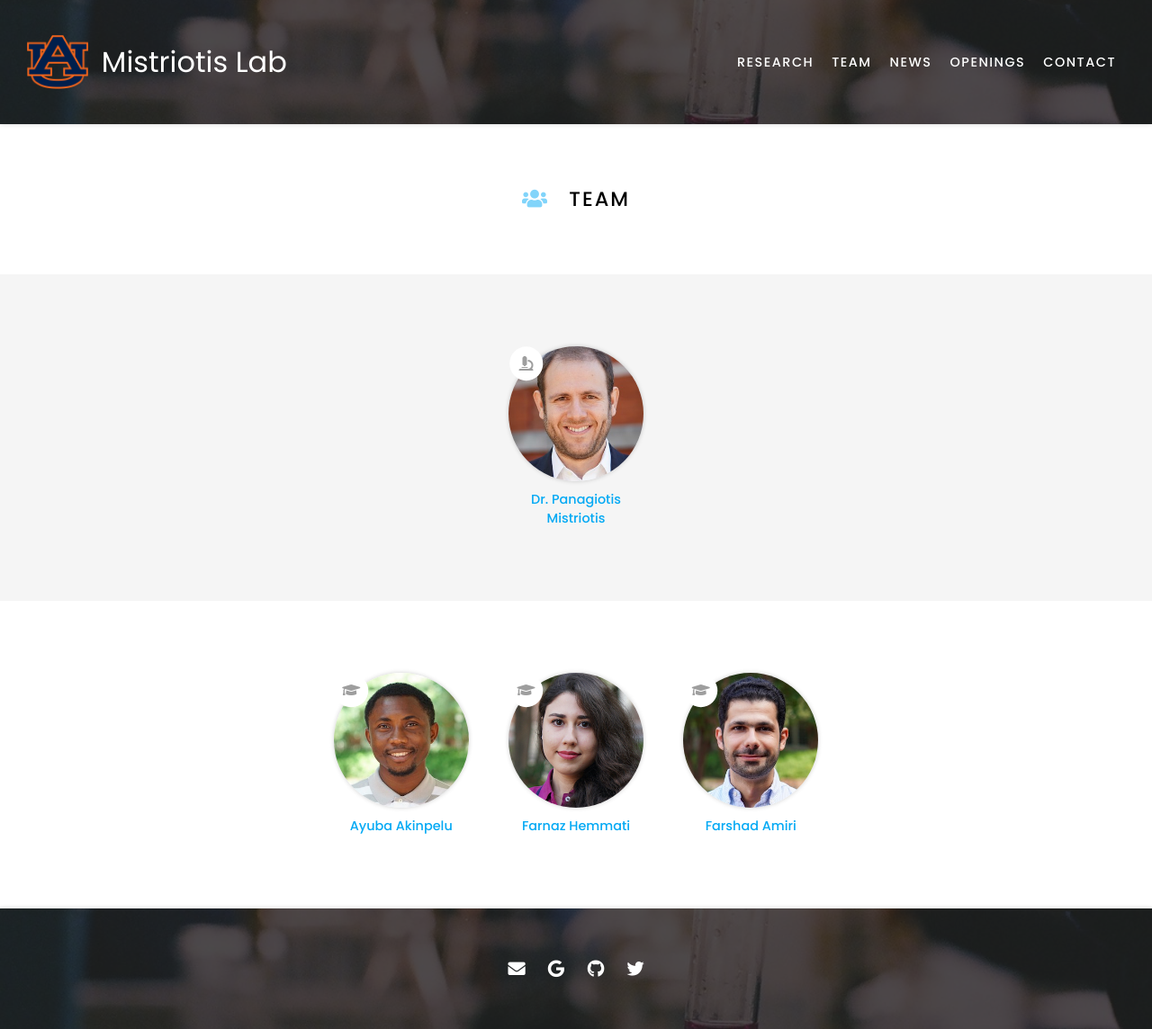
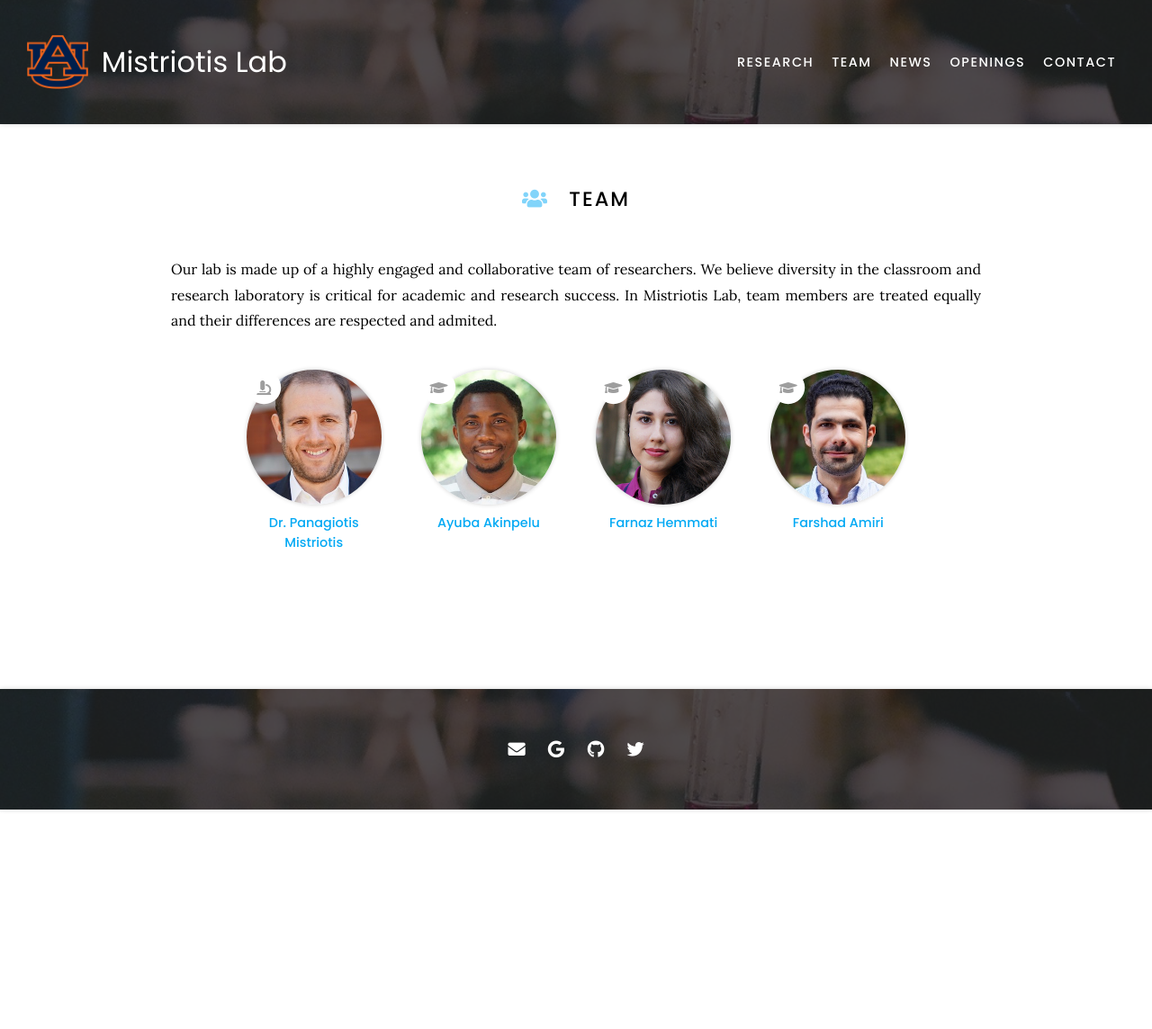
Before and after one commit to mistriotis-lab/mistriotis-lab.github.io, a Jekyll site: the page built from team/index.md, in a window 1280 px wide. Shown: the whole page at 90% size. Built offline with Jekyll 4.4.1, drawn with Linux system fonts in a browser that asks for light colours; nearby versions of some CDN libraries; after the commit the page ends 900 px from its top, so only the background shows below that.

Commit message:
Update index.md

```diff
--- a/team/index.md
+++ b/team/index.md
@@ -7,8 +7,7 @@
 
 # <i class="fas fa-users"></i>Team
 
-
-{% include section.html %}
+Our lab is made up of a highly engaged and collaborative team of researchers. We believe diversity in the classroom and research laboratory is critical for academic and research success. In Mistriotis Lab, team members are treated equally and their differences are respected and admited.
 
 {%
   include list.html
@@ -16,8 +15,6 @@
   component="portrait"
   filters="role: pi"
 %}
-{:.center}
-{% include section.html %}
 
 {%
   include list.html
```
